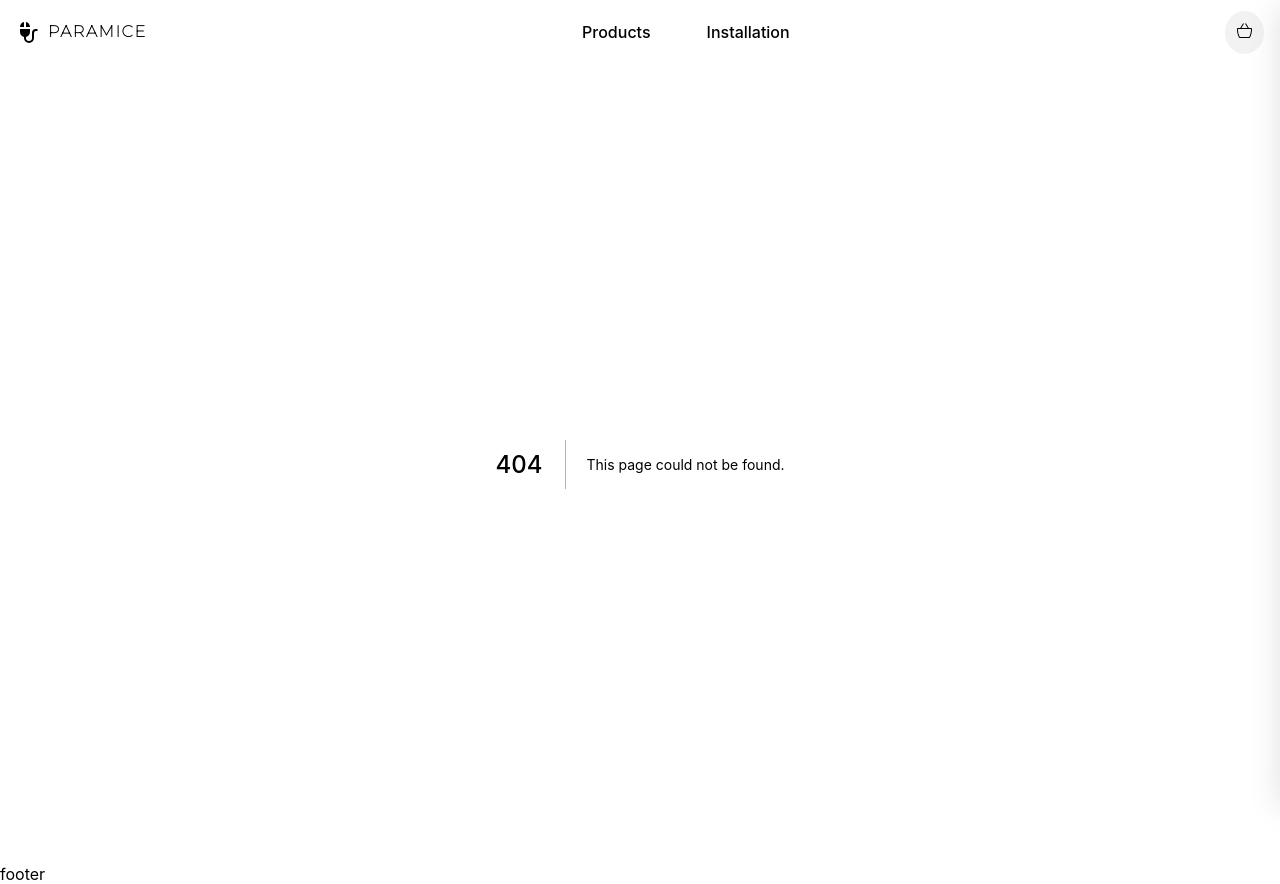
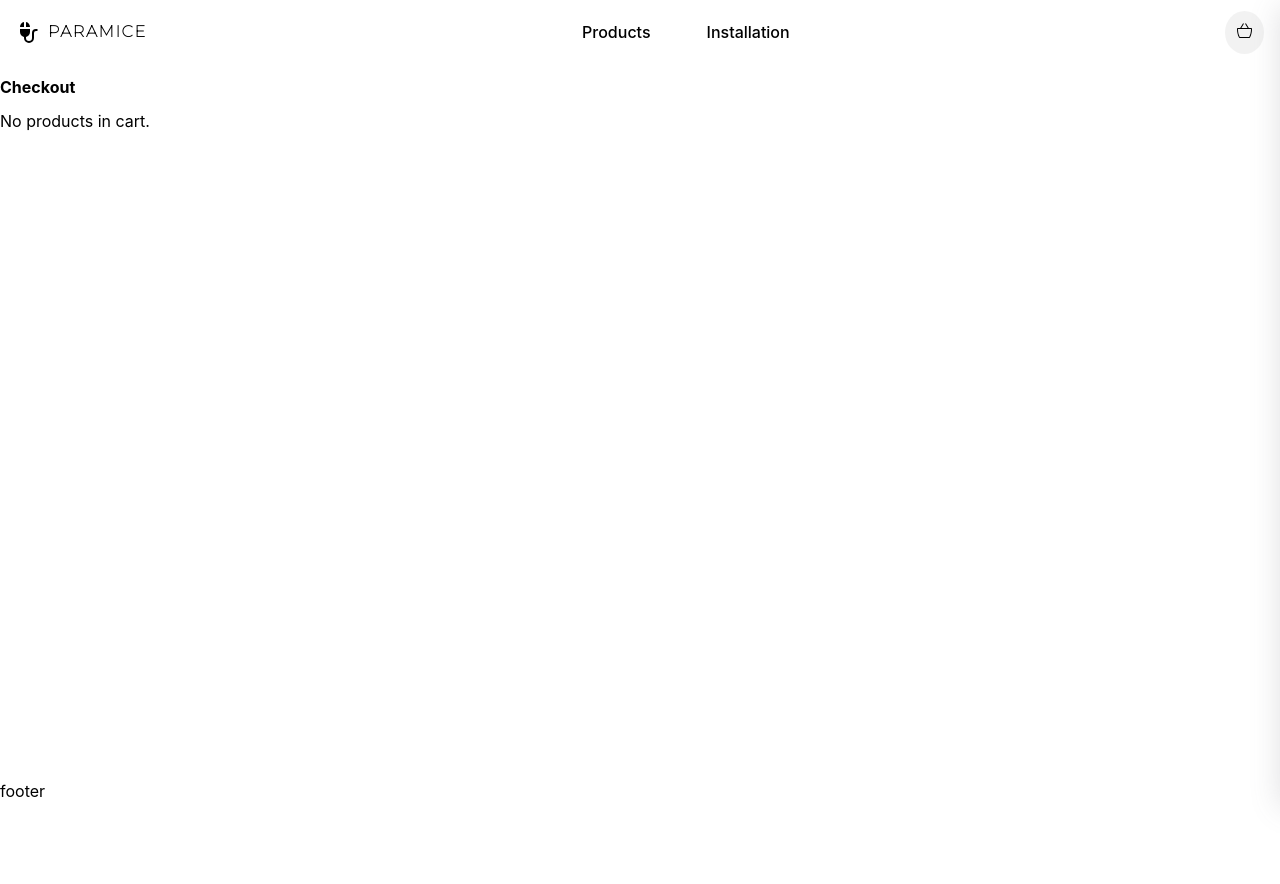
Before and after one commit to TOUnail/ecommerce, a Next.js app: page /checkout in a window 1280 px wide. Before the commit this address had no page. After the commit the page ends 801 px from the top, so only its background shows below. Built offline with nearby package versions, Linux system fonts and the light colour scheme.

Commit message:
add checkout process, add global cart total

```diff
--- a/components/Cart.js
+++ b/components/Cart.js
@@ -1,5 +1,6 @@
 import styled from "styled-components";
 import useCart from "../hooks/useCart";
+import { useRouter } from "next/router";
 const Container = styled.div`
   position: fixed;
   top: 0;
@@ -53,9 +54,14 @@ const CheckoutBtn = styled.button`
   padding: 1rem 0;
 `;
 const Cart = () => {
-  const { cart, isOpen, openCart, closeCart } = useCart();
+  const router = useRouter();
+  const { cart, isOpen, closeCart, total } = useCart();
   const handleClick = () => {
     closeCart();
+  };
+  const toCheckoutPage = () => {
+    closeCart();
+    router.push("/checkout");
   };
   return (
     <Container isOpen={isOpen}>
@@ -73,6 +79,8 @@ const Cart = () => {
           </svg>
         </Close>
       </Header>
+      {cart.length > 0 ? (
+        <>
           <div>
             <ItemList>
               {cart.map((product) => {
@@ -88,9 +96,13 @@ const Cart = () => {
           </div>
           <Total>
             <span>Total</span>
-        <span>$2304</span>
+            <span>${total / 100}</span>
           </Total>
-      <CheckoutBtn>Checkout</CheckoutBtn>
+          <CheckoutBtn onClick={toCheckoutPage}>Checkout</CheckoutBtn>
+        </>
+      ) : (
+        <p>Empty Cart</p>
+      )}
     </Container>
   );
 };
--- a/context/Cart.js
+++ b/context/Cart.js
@@ -4,6 +4,7 @@ const Cart = ({ children }) => {
   const getInitialCart = () => JSON.parse(localStorage.getItem("cart"));
   const [cart, setCart] = useState([]);
   const [isOpen, setIsOpen] = useState(false);
+  const [total, setTotal] = useState(0);
   useEffect(() => {
     const initialCart = getInitialCart();
     if (initialCart) {
@@ -12,6 +13,10 @@ const Cart = ({ children }) => {
   }, []);
   useEffect(() => {
     localStorage.setItem("cart", JSON.stringify(cart));
+
+    let newTotal = 0;
+    cart.forEach((item) => (newTotal += item.price * item.qty));
+    setTotal(newTotal);
   }, [cart]);
   const openCart = () => {
     setIsOpen(true);
@@ -34,6 +39,10 @@ const Cart = ({ children }) => {
     });
     setCart(newCart);
   };
+  const clearCart = () => {
+    localStorage.removeItem("cart");
+    setCart([]);
+  };
   const exposed = {
     cart,
     addToCart,
@@ -41,6 +50,8 @@ const Cart = ({ children }) => {
     openCart,
     closeCart,
     isOpen,
+    total,
+    clearCart,
   };
   return <Context.Provider value={exposed}>{children}</Context.Provider>;
 };
--- a/pages/_app.js
+++ b/pages/_app.js
@@ -11,6 +11,7 @@ const Container = styled.div`
   grid-template-rows: auto 1fr auto;
   max-width: 2148px;
   margin: 0 auto;
+  min-height: 100vh;
 `;
 const App = ({ Component, pageProps }) => (
   <CartProvider>
--- /dev/null
+++ b/pages/cancelled.js
@@ -0,0 +1,4 @@
+const Cancelled = () => {
+  return <p>Payment Cancelled</p>;
+};
+export default Cancelled;
--- /dev/null
+++ b/pages/checkout.js
@@ -0,0 +1,59 @@
+import styled from "styled-components";
+import useCart from "../hooks/useCart";
+const ItemList = styled.ul`
+  padding: 0;
+`;
+const Item = styled.li`
+  list-style: none;
+  margin-bottom: 1rem;
+`;
+const Total = styled.div`
+  display: flex;
+  justify-content: space-between;
+`;
+const CheckoutBtn = styled.button`
+  background: pink;
+  font-size: 100%;
+  outline: none;
+  border: none;
+  width: 100%;
+  cursor: pointer;
+  padding: 1rem 0;
+`;
+const Checkout = () => {
+  const { cart, total } = useCart();
+  const processPayment = () => {
+    console.log("payment process");
+  };
+  return (
+    <div>
+      <h2>Checkout</h2>
+      {cart.length > 0 ? (
+        <>
+          <div>
+            <ItemList>
+              {cart.map((product) => {
+                return (
+                  <Item key={product.id}>
+                    <span>{product.name}</span>
+                    <span>{product.qty}</span>
+                    <span>${product.price / 100}</span>
+                  </Item>
+                );
+              })}
+            </ItemList>
+          </div>
+          <Total>
+            <span>Total</span>
+            <span>${total / 100}</span>
+          </Total>
+          <CheckoutBtn onClick={processPayment}>Checkout</CheckoutBtn>
+        </>
+      ) : (
+        <p>No products in cart.</p>
+      )}
+    </div>
+  );
+};
+
+export default Checkout;
```
Also changed, not shown: pages/success.js (added, +10 -0 lines). Lines whose indentation alone changed are shown as unchanged.
